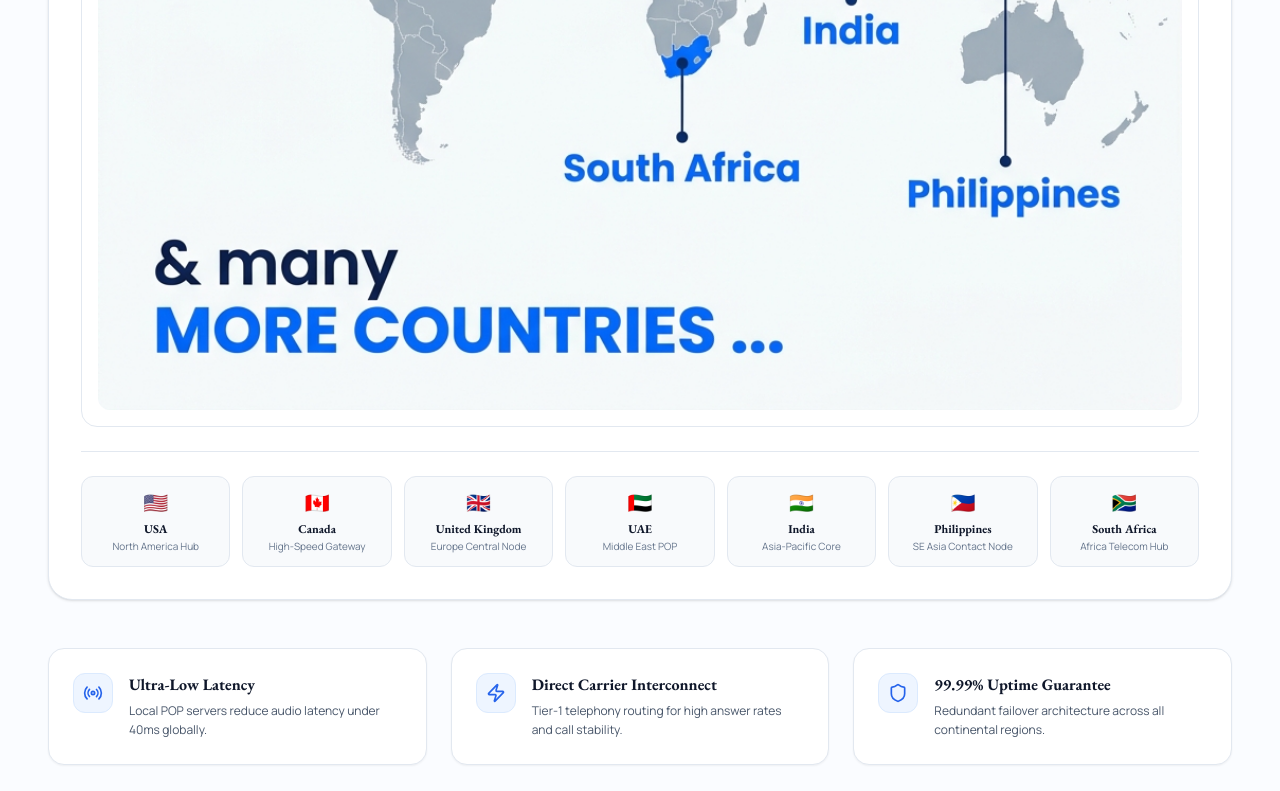
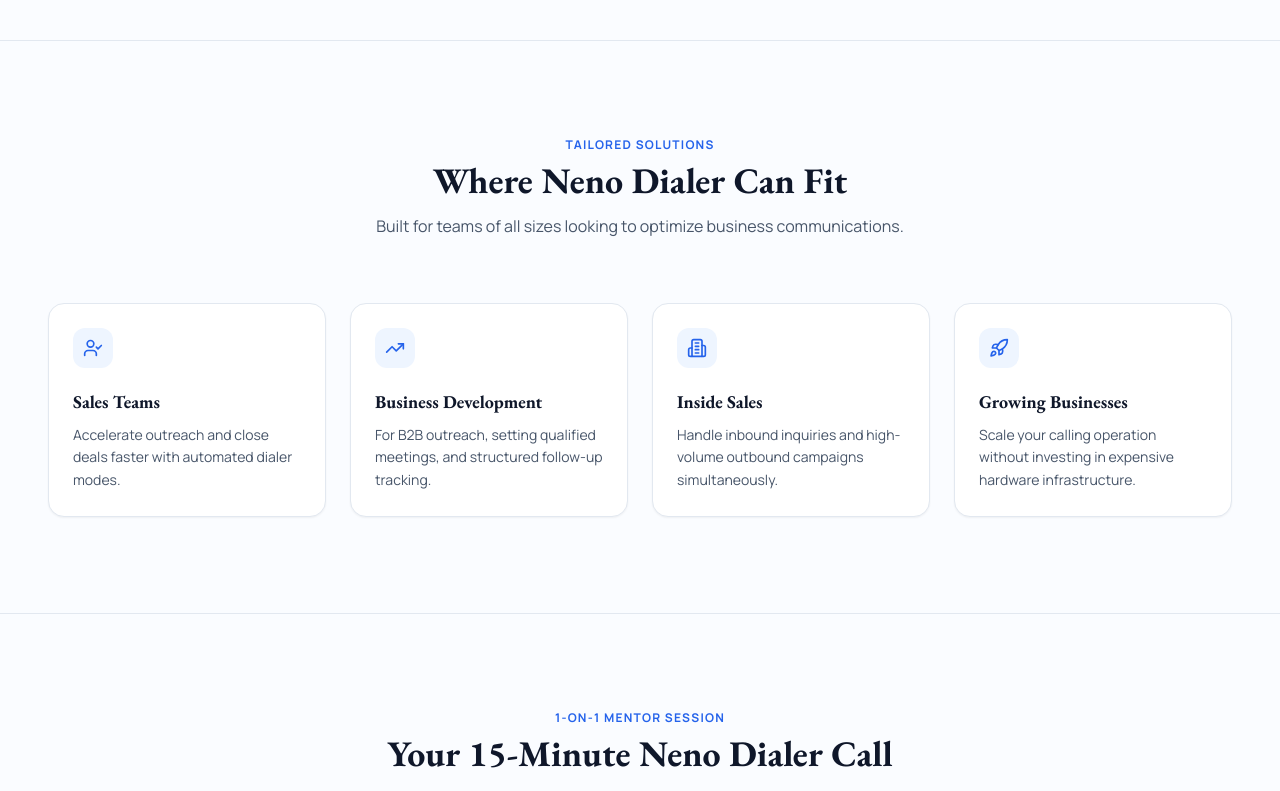
Before and after one commit to HetNeno/Neno-Dialer-Landingpage, a React (Vite) app: page / in a window 1280 px wide. Shown: the part 7056-7847 px from the top of the page. Built offline with nearby package versions, Linux system fonts and the light colour scheme.

Commit message:
globle network image size is set

```diff
--- a/src/components/GlobalNetworkSection.jsx
+++ b/src/components/GlobalNetworkSection.jsx
@@ -2,16 +2,6 @@
 import { Globe2, Radio, Shield, Zap } from 'lucide-react';
 
 export default function GlobalNetworkSection() {
-  const locations = [
-    { name: 'USA', flag: '🇺🇸', desc: 'North America Hub' },
-    { name: 'Canada', flag: '🇨🇦', desc: 'High-Speed Gateway' },
-    { name: 'United Kingdom', flag: '🇬🇧', desc: 'Europe Central Node' },
-    { name: 'UAE', flag: '🇦🇪', desc: 'Middle East POP' },
-    { name: 'India', flag: '🇮🇳', desc: 'Asia-Pacific Core' },
-    { name: 'Philippines', flag: '🇵🇭', desc: 'SE Asia Contact Node' },
-    { name: 'South Africa', flag: '🇿🇦', desc: 'Africa Telecom Hub' },
-  ];
-
   return (
     <section className="w-full py-16 lg:py-24 bg-[#FAFCFF] text-[#0F172A] relative border-b border-[#E2E8F0]" id="global-network">
       <div className="max-w-[1400px] mx-auto px-4 sm:px-6 lg:px-12 w-full relative z-10">
@@ -29,34 +19,15 @@
           </p>
         </div>
 
-        {/* Global Network Map Card Container - White Rounded Card with zero clipping */}
-        <div className="bg-[#FFFFFF] rounded-3xl border border-[#E2E8F0] p-4 sm:p-6 lg:p-8 shadow-sm mb-12">
-
-          {/* Map Image Wrapper - overflow: visible, width: 100%, height: auto */}
-          <div className="global-network-image-wrapper w-full h-auto overflow-visible rounded-2xl border border-[#E2E8F0] bg-[#FFFFFF] p-2 sm:p-4 flex items-center justify-center">
+        {/* Map Card — sized to 892.4px × 502.09px aspect ratio */}
+        <div className="max-w-[892.4px] mx-auto bg-[#FFFFFF] rounded-3xl border border-[#E2E8F0] shadow-sm mb-12 overflow-hidden">
+          <div className="w-full aspect-[892.4/502.09] flex items-center justify-center bg-[#FFFFFF]">
             <img
               src="/global_network_map.png"
               alt="Neno Dialer Global Network Coverage Map"
-              className="global-network-image block w-full h-auto object-contain object-center rounded-xl"
+              className="w-full h-full object-contain max-w-[892.4px] mx-auto block"
             />
           </div>
-
-          {/* Locations Quick Chips Grid */}
-          <div className="grid grid-cols-2 sm:grid-cols-4 lg:grid-cols-7 gap-3 pt-6 mt-6 border-t border-[#E2E8F0]">
-            {locations.map((loc, idx) => (
-              <div
-                key={idx}
-                className="bg-[#F8FAFC] hover:bg-[#EEF5FF] border border-[#E2E8F0] hover:border-[#2563EB]/40 p-3 rounded-xl transition-all text-center group"
-              >
-                <span className="text-xl block mb-1">{loc.flag}</span>
-                <span className="font-headline font-bold text-xs text-[#0F172A] group-hover:text-[#2563EB] transition-colors block">
-                  {loc.name}
-                </span>
-                <span className="text-[10px] text-[#64748B] block mt-0.5">{loc.desc}</span>
-              </div>
-            ))}
-          </div>
-
         </div>
 
         {/* Feature Highlights beneath map */}
--- a/src/components/HeroSection.jsx
+++ b/src/components/HeroSection.jsx
@@ -28,7 +28,7 @@
           </div>
 
           {/* Text Reveal Animated Headline */}
-          <h1 className="font-headline text-5xl sm:text-6xl lg:text-7xl font-bold tracking-tight text-[#0F172A] leading-[1.08] mb-6">
+          <h1 className="font-headline text-4xl sm:text-6xl lg:text-7xl font-bold tracking-tight text-[#0F172A] leading-[1.08] mb-6">
             <span className="text-reveal-mask block">
               <span className="text-reveal-item is-visible">More Conversations.</span>
             </span>
--- a/src/components/Navbar.jsx
+++ b/src/components/Navbar.jsx
@@ -52,7 +52,7 @@
             alt="Neno Dialer Logo"
             className="w-7 h-7 sm:w-9 sm:h-9 object-contain transition-transform duration-200 group-hover:scale-105 shrink-0"
           />
-          <div className="flex flex-col overflow-visible whitespace-nowrap">
+          <div className="hidden sm:flex flex-col overflow-visible whitespace-nowrap">
             <span className="text-[18px] sm:text-[20px] md:text-2xl font-logo font-extrabold tracking-tight text-[#0F172A] group-hover:text-[#2563EB] transition-colors leading-[1.1] pt-0.5">
               Neno Dialer
             </span>
```
Also changed, not shown: public/global_network_map.png.
